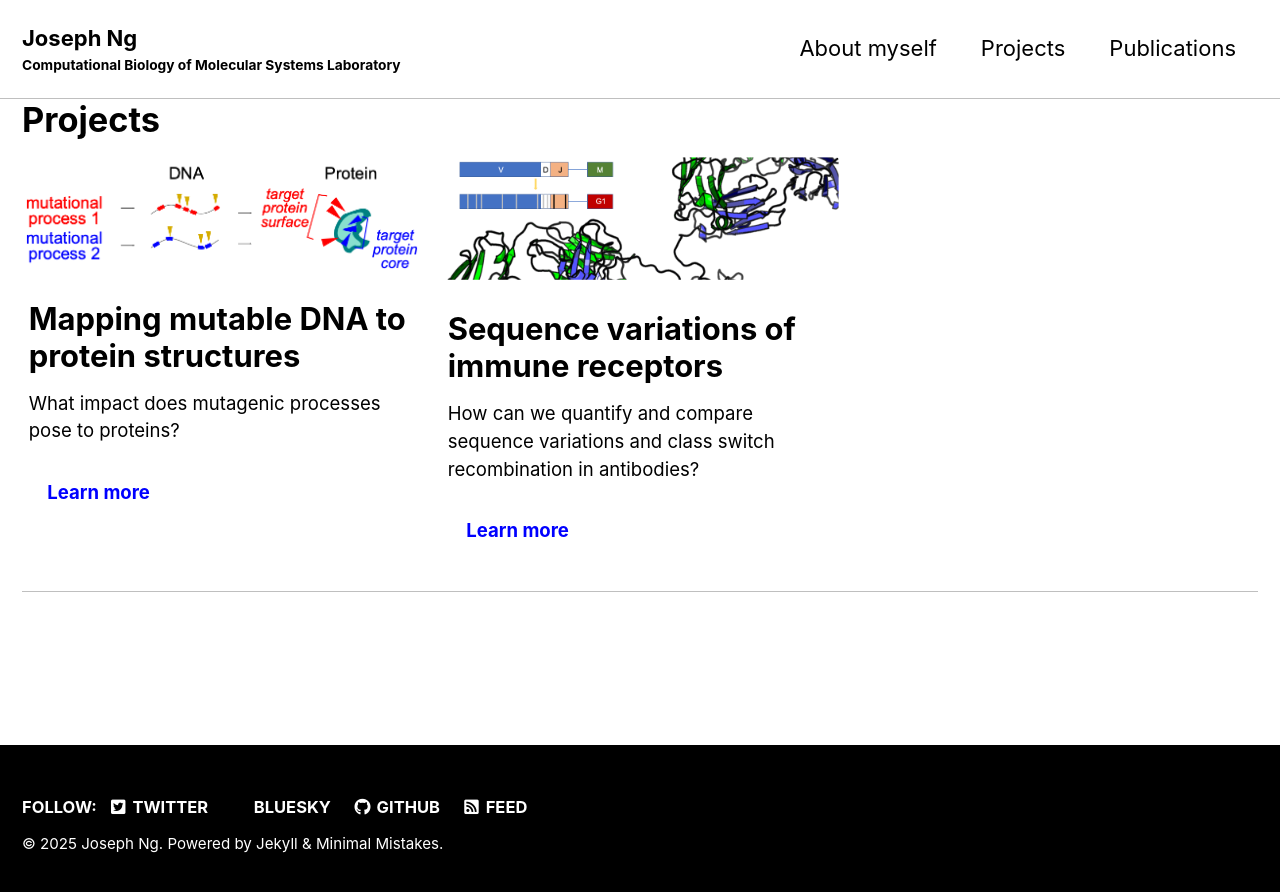
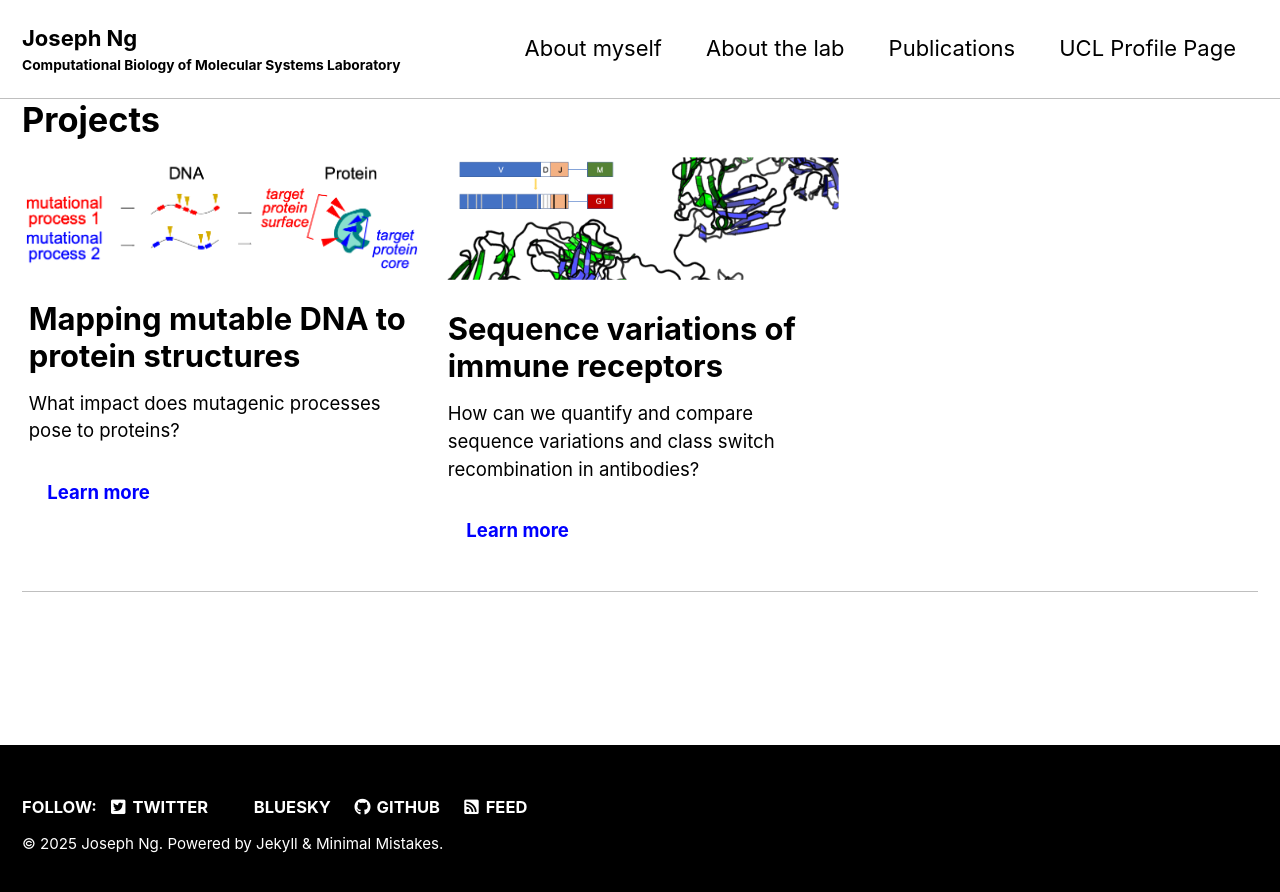
Before and after one commit to josef0731/josef0731.github.io, a Jekyll site: the page built from _pages/projects.md, in a window 1280 px wide. Shown: the top 892 px of the page. Built offline with Jekyll 4.4.1, drawn with Linux system fonts in a browser that asks for light colours; cached includes are drawn as plain includes.

Commit message:
change menu

```diff
--- a/_data/navigation.yml
+++ b/_data/navigation.yml
@@ -2,10 +2,12 @@
 main:
   - title: "About myself"
     url: /about/
-  - title: "Projects"
-    url: /projects/
+  - title: "About the lab"
+    url: /research/
   - title: "Publications"
     url: /publications/
+  - title: "UCL Profile Page"
+    url: https://profiles.ucl.ac.uk/92512-joseph-ng/
   # - title: "Quick-Start Guide"
   #  url: https://mmistakes.github.io/minimal-mistakes/docs/quick-start-guide/
   # - title: "About"
```
